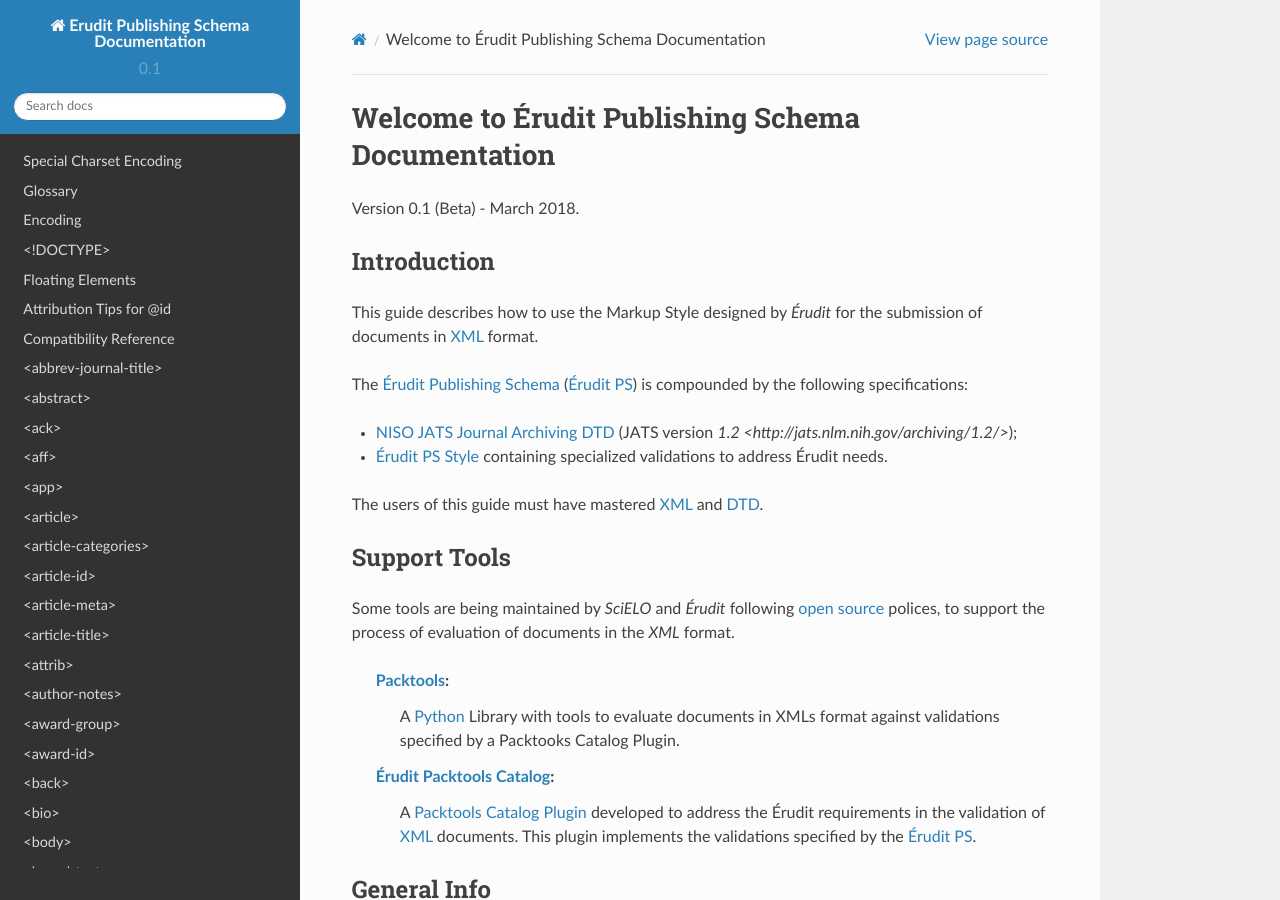
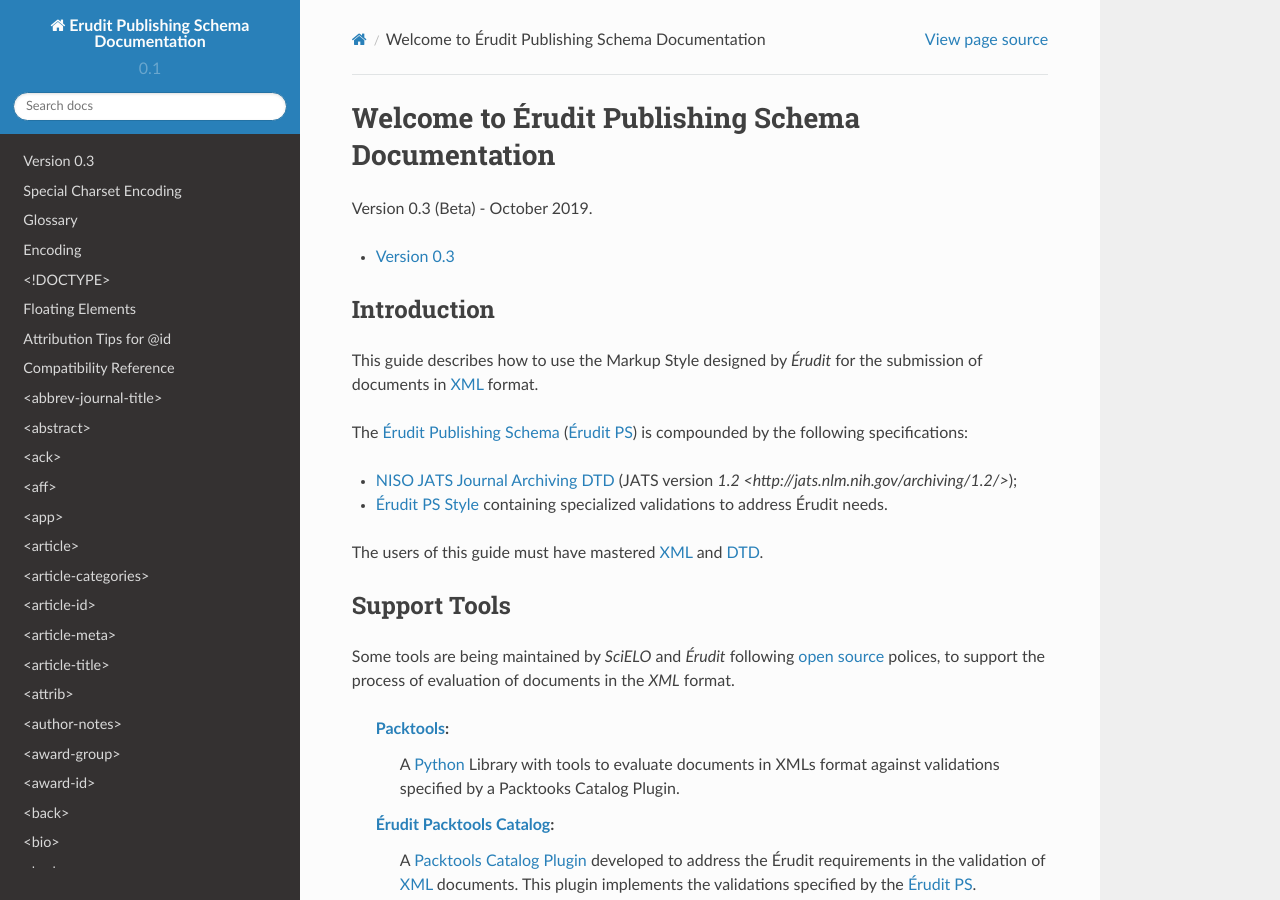
Before and after one commit to erudit/erudit-ps-documentation, a Sphinx documentation site: the page built from docs/source/index.rst, in a window 1280 px wide and 900 px high. Built offline with Sphinx 7.4.7 and the Read the Docs theme 2.0.0, drawn with Linux system fonts in a browser that asks for light colours.

Commit message:
documentation, remove element-styled-contend file

```diff
--- /dev/null
+++ b/docs/source/changes/version_0.3.rst
@@ -0,0 +1,4 @@
+Version 0.3
+===========
+
+**2019-10-09:** Replacing element-citation/styled-content by mixed-citation
--- a/docs/source/index.rst
+++ b/docs/source/index.rst
@@ -6,12 +6,13 @@
 Welcome to Érudit Publishing Schema Documentation
 =================================================
 
-Version 0.1 (Beta) - March 2018.
+Version 0.3 (Beta) - October 2019.
 
 .. toctree::
-   :maxdepth: 1
-   :caption: Contents:
+   :maxdepth: 2
+   :glob:
 
+   changes/version_*
 
 Introduction
 ------------
```
Also changed, not shown: docs/source/tagset/element-styled-content.rst (deleted, +0 -35 lines), docs/source/tagset/element-element-citation.rst (line endings or trailing spaces).
